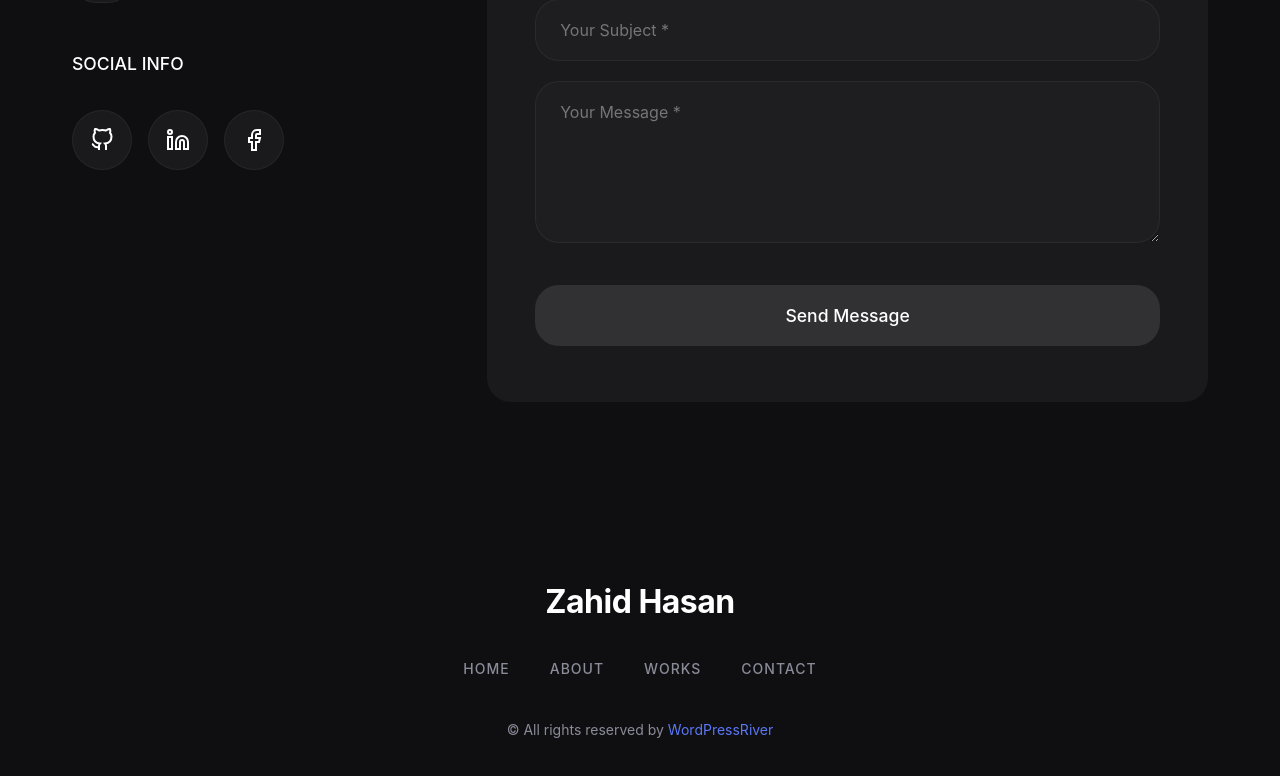
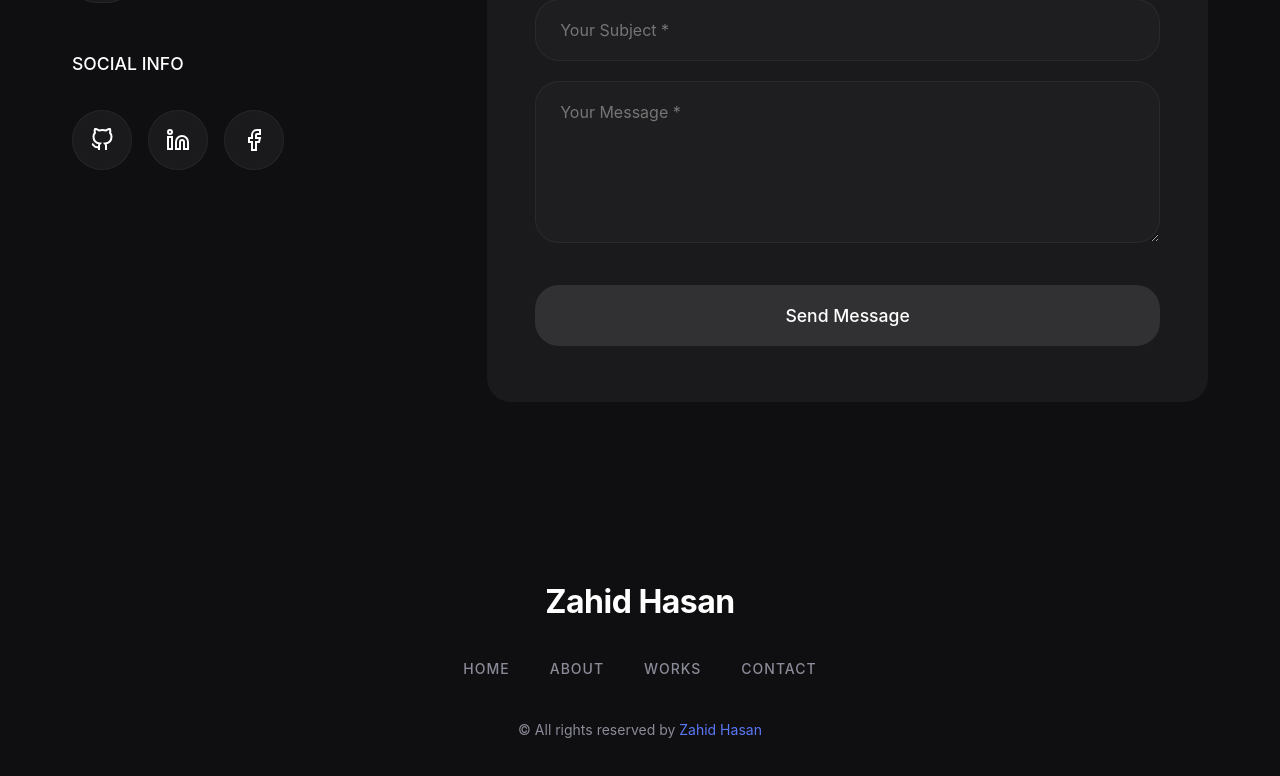
Before and after one commit to DevZahidHasan/portfolio, a React (Vite) app: page /contact in a window 1280 px wide. Shown: the part 519-1295 px from the top of the page. Built offline with nearby package versions, Linux system fonts and the light colour scheme.

Commit message:
logo chnages

```diff
--- a/src/components/Footer.jsx
+++ b/src/components/Footer.jsx
@@ -16,7 +16,7 @@ function Footer() {
       </nav>
 
       <div className="copyright">
-        &copy; All rights reserved by <span>WordPressRiver</span>
+        &copy; All rights reserved by <span>Zahid Hasan</span>
       </div>
     </footer>
   );
```
